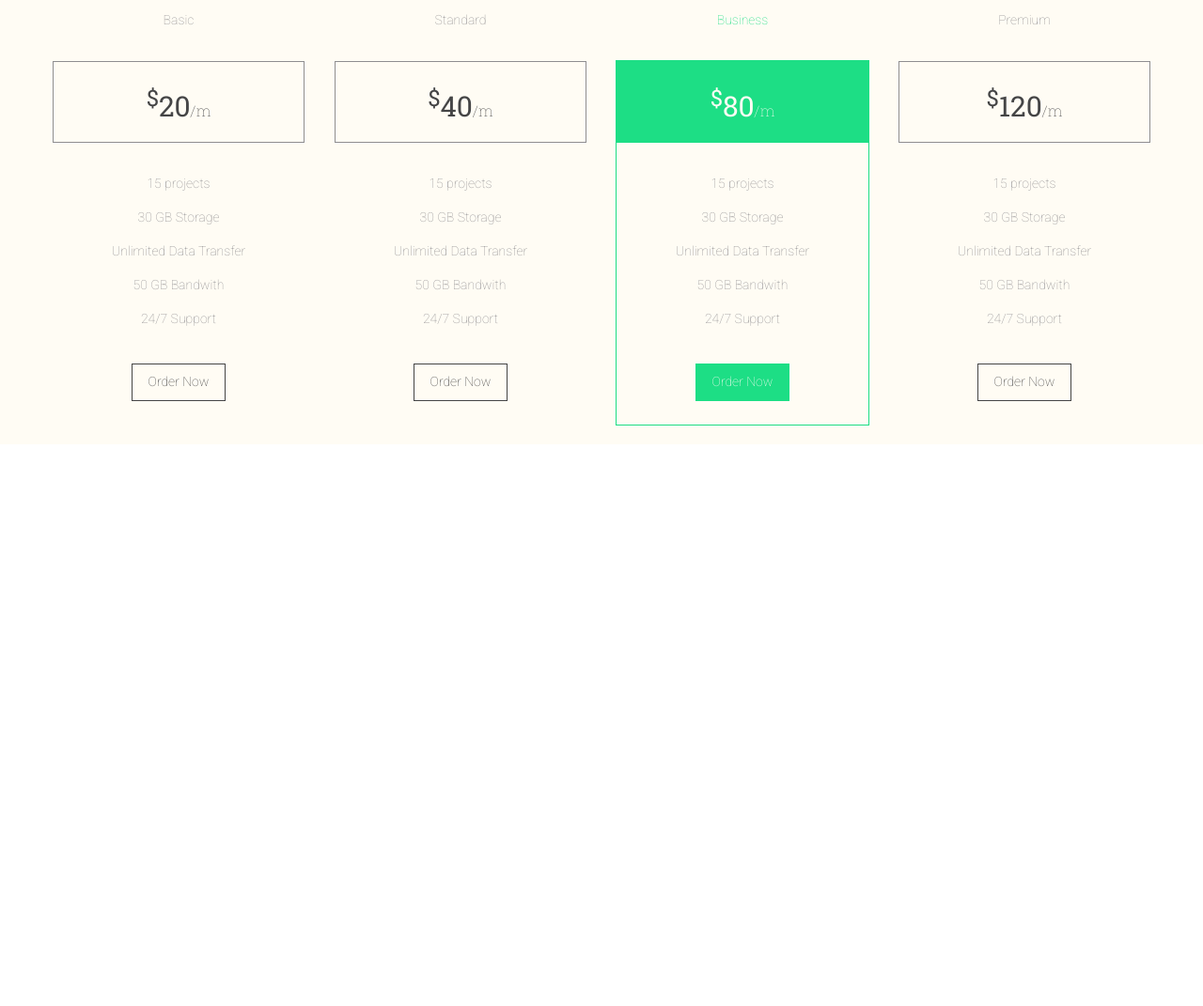
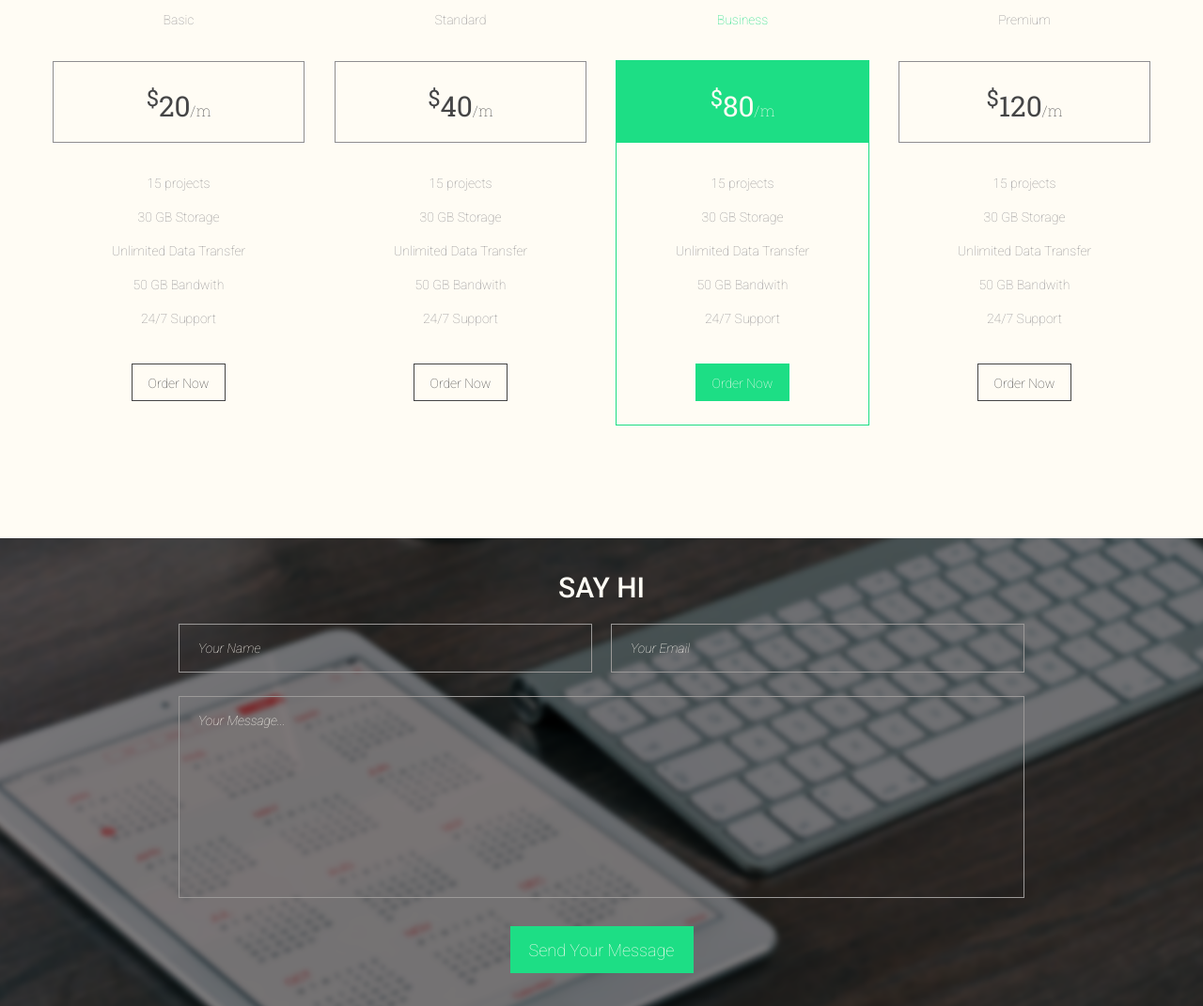
Before and after one commit to Maxkindev/MaxkindevHillelDay18Hmwrk14, a website: page src/index.html in a window 1280 px wide. Shown: the part 3698-4769 px from the top of the page at 94% size. Before the commit the page ends 4171 px from the top, so only its background shows below. Drawn offline with nearby package versions, Linux system fonts and the light colour scheme; files that its build step writes are made by us from their sources.

Commit message:
Added 'CONTACTS' section. Added bg image for it.

```diff
--- a/src/assets/scss/abstracts/_variables.scss
+++ b/src/assets/scss/abstracts/_variables.scss
@@ -17,6 +17,7 @@ $clr-text-secondary: #8f8e91;
 
 // COLORS of border
 $clr-slider-border: #4a494a;
+$clr-input-border: #9b9998;
 $clr-border-accent: #1dde85;
 $clr-border-main: #454546;
 $clr-border-secondary: #8f8e91;
--- a/src/assets/scss/components/_buttons.scss
+++ b/src/assets/scss/components/_buttons.scss
@@ -2,7 +2,7 @@
 .button {
   padding: 0;
   border: 1px solid transparent;
-  outline: none;
+  // outline: none;
   background: none;
   text-align: center;
   cursor: pointer;
--- /dev/null
+++ b/src/assets/scss/layout/_contacts.scss
@@ -0,0 +1,115 @@
+// SECTION PRICES
+.contacts {
+
+  // ==============================
+  &__content-container {
+    box-sizing: border-box;
+    position: relative;
+    max-width: $section-content-container;
+    // height: 500px;
+    margin-left: auto;
+    margin-right: auto;
+    padding: 35px 15px;
+    text-align: center;
+    background-image: url('../images/bg_contacts.png');
+    background-repeat: no-repeat;
+    background-position: center;
+    background-size: cover;
+
+    &::before {
+      content: '';
+      position: absolute;
+      z-index: $zx;
+      top: 0;
+      right: 0;
+      bottom: 0;
+      left: 0;
+      background-color: rgba(0, 0, 0, 0.5);
+    }
+  }
+
+  // ==============================
+  &__title {
+    position: relative;
+    z-index: $zx * 2;
+    margin-top: 0;
+    margin-bottom: 20px;
+    @include font-roboto(30px, $fw-m, 36px);
+    text-transform: uppercase;
+    color: $clr-text-light;
+  }
+
+  // ==============================
+  &-wrapper {
+    position: relative;
+    z-index: $zx * 10;
+    width: $inner-centering-wrapper;
+    margin-left: auto;
+    margin-right: auto;
+  }
+
+  // ===============
+  &-form {
+    width: 900px;
+    margin-left: auto;
+    margin-right: auto;
+
+    &__content {
+      display: flex;
+      flex-wrap: wrap;
+      justify-content: space-between;
+      margin-bottom: 25px;
+    }
+
+    &__input-holder {
+      width: 440px;
+    }
+
+    &__input,
+    &__textarea {
+      display: block;
+      box-sizing: border-box;
+      width: 100%;
+      padding: 7px 20px;
+      border: 1px solid $clr-input-border;
+      background-color: transparent;
+      @include font-roboto(14px, $fw-t, 36px);
+      font-style: italic;
+      color: $clr-text-light;
+
+      &::placeholder {
+        @include font-roboto(14px, $fw-t, 36px);
+        font-style: italic;
+        color: $clr-text-light;
+      }
+
+      &:focus::placeholder {
+        color: transparent;
+      }
+    }
+
+    // ===============
+    &__textarea-holder {
+      margin-bottom: 30px;
+    }
+
+    &__textarea {
+      height: 215px;
+      resize: none;
+    }
+
+    // ==============================
+    .button {
+      display: block;
+      box-sizing: border-box;
+      @include button-size(195px, 50px);
+      margin-left: auto;
+      margin-right: auto;
+      padding: 7px 0;
+      @include font-roboto(18px, $fw-t, 36px);
+      text-transform: capitalize;
+      background-color: $clr-bg-button;
+      color: $clr-text-light;
+    }
+  }
+}
--- a/src/assets/scss/layout/_prices.scss
+++ b/src/assets/scss/layout/_prices.scss
@@ -7,7 +7,7 @@
     max-width: $section-content-container;
     margin-left: auto;
     margin-right: auto;
-    padding: 100px 15px 20px;
+    padding: 100px 15px 120px;
     background-color: $clr-section-bg-light;
     text-align: center;
   }
@@ -85,6 +85,7 @@
       margin-left: auto;
       margin-right: auto;
       margin-bottom: 25px;
+      padding: 2px 0;
       @include font-roboto(14px, $fw-t, 36px);
       border-color: $clr-border-main;
       text-transform: capitalize;
--- a/src/assets/scss/main.scss
+++ b/src/assets/scss/main.scss
@@ -14,3 +14,4 @@
 @import "./layout/team";
 @import "./layout/works";
 @import "./layout/prices";
+@import "./layout/contacts";
--- a/src/index.html
+++ b/src/index.html
@@ -390,8 +390,30 @@
       </div>
     </div>
   </section>
-  <!---->
-  <!-- <section class="section-contact">contact</section> -->
+  <!-- CONTACTS-->
+  <section class="contacts">
+    <div class="contacts__content-container">
+      <h2 class="contacts__title">Say Hi</h2>
+      <div class="contacts-wrapper">
+        <!---->
+        <form class="contacts-form" action="https://mcslayer.com/hillel/post.php" method="POST">
+          <label for=""></label>
+          <div class="contacts-form__content">
+            <div class="contacts-form__input-holder">
+              <input type="text" class="contacts-form__input" name="user_name" placeholder="Your Name">
+            </div>
+            <div class="contacts-form__input-holder">
+              <input type="email" class="contacts-form__input" name="user_mail" placeholder="Your Email">
+            </div>
+          </div>
+          <div class="contacts-form__textarea-holder">
+            <textarea class="contacts-form__textarea" name="user_message" placeholder="Your Message..."></textarea>
+          </div>
+          <button type="submit" class="button">Send your message</button>
+        </form>
+      </div>
+    </div>
+  </section>
   <!---->
   <!-- <footer class="footer">footer</footer> -->
 </body>
```
Also changed, not shown: src/assets/images/bg_contacts.png (added).
